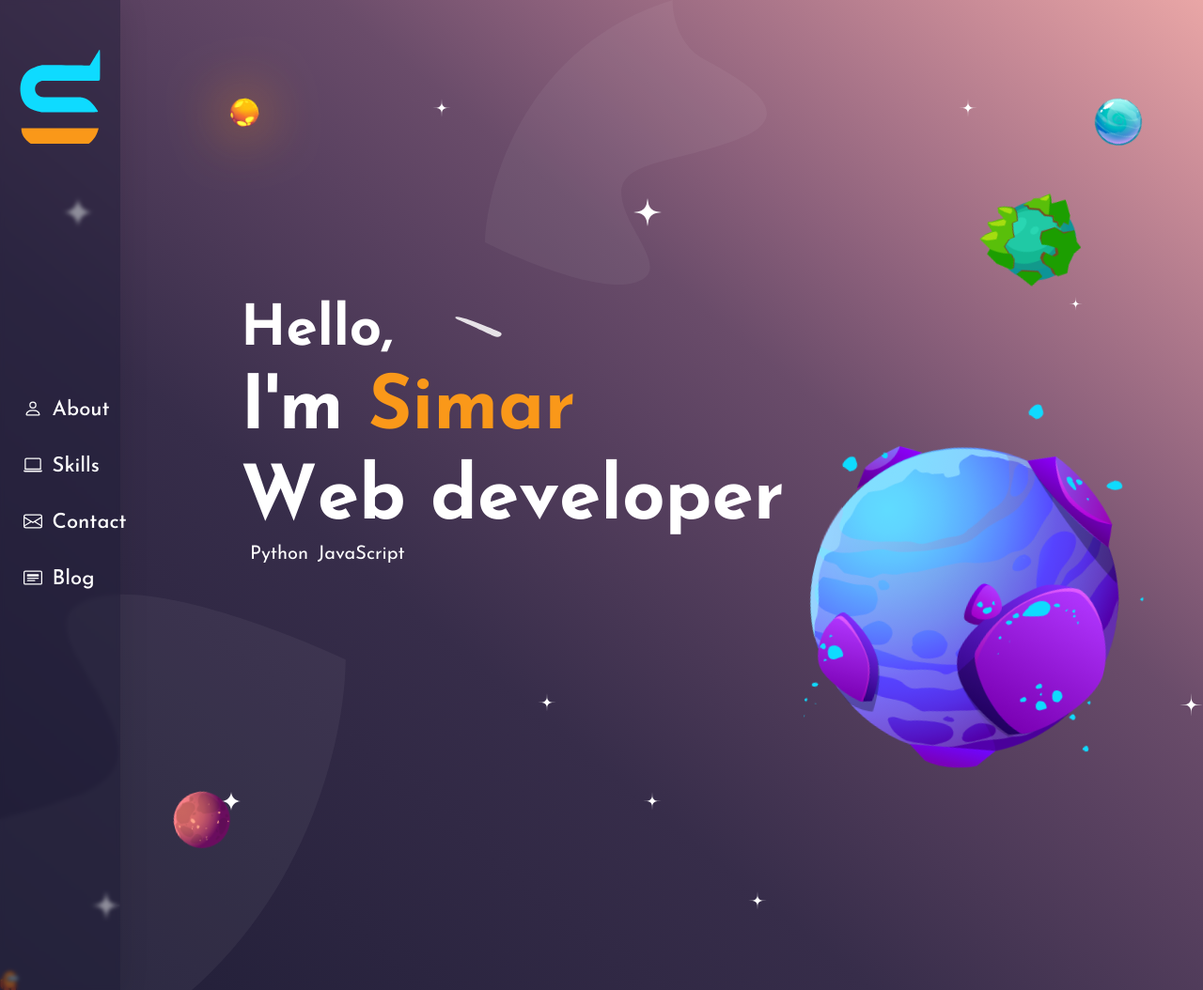
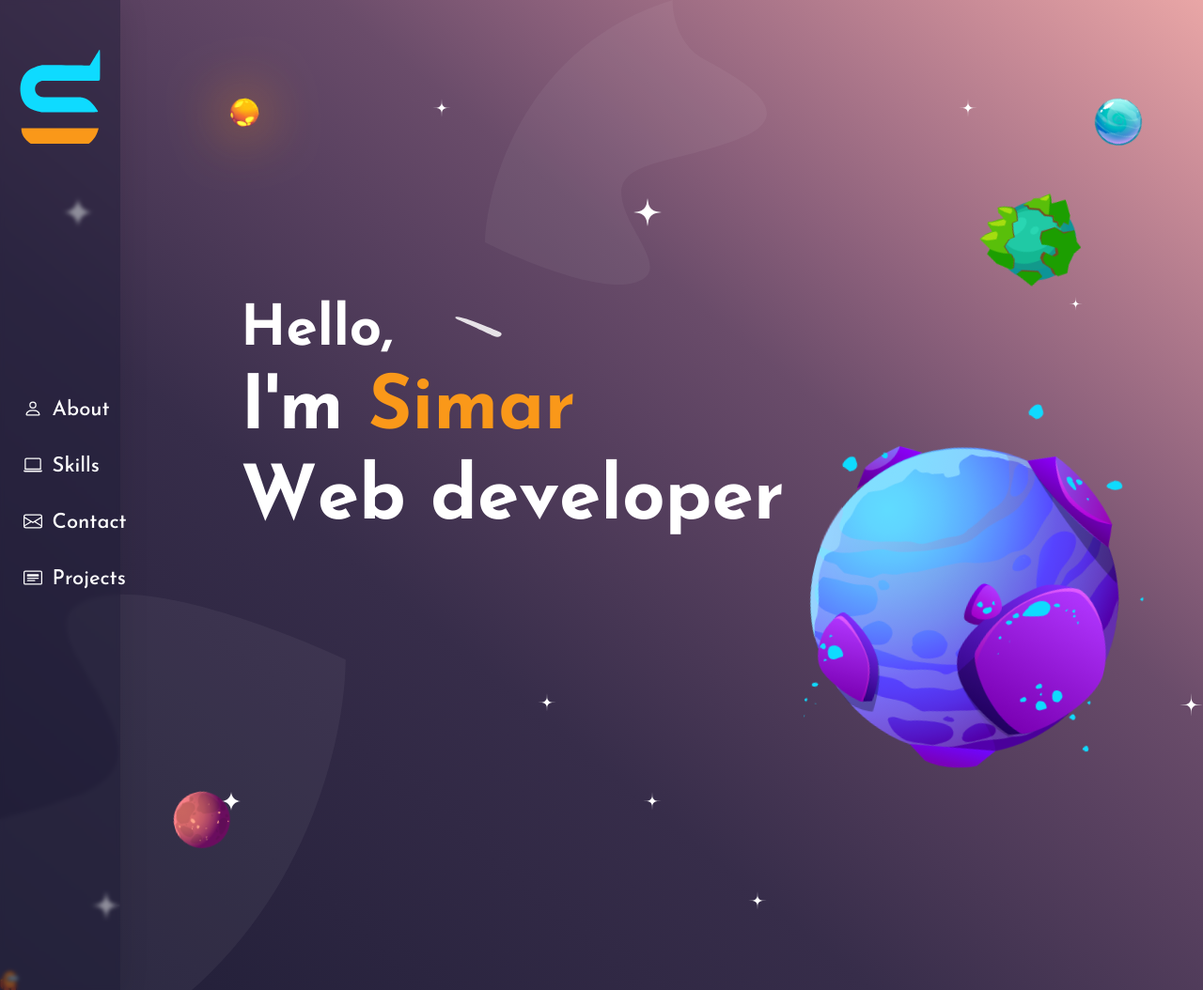
Before and after one commit to simarsudo/portfolio, a Django app: page / in a window 1280 px wide. Shown: the whole page at 94% size. Run offline with Django 4.2, Linux system fonts and the light colour scheme; style sheets or scripts are compiled from the project's sources; some libraries are stand-ins or nearby versions.

Commit message:
update blog to projects name

```diff
--- a/index/templates/index/components/navbar.html
+++ b/index/templates/index/components/navbar.html
@@ -66,7 +66,7 @@
                         d="M3 8.5a.5.5 0 0 1 .5-.5h9a.5.5 0 0 1 0 1h-9a.5.5 0 0 1-.5-.5zm0 2a.5.5 0 0 1 .5-.5h6a.5.5 0 0 1 0 1h-6a.5.5 0 0 1-.5-.5zm0-5a.5.5 0 0 1 .5-.5h9a.5.5 0 0 1 .5.5v1a.5.5 0 0 1-.5.5h-9a.5.5 0 0 1-.5-.5v-1z"
                     />
                 </svg>
-                <span class="nav-svg-text">Blog</span>
+                <span class="nav-svg-text">Projects</span>
             </a>
         </li>
     </ul>
--- a/index/templates/index/index.html
+++ b/index/templates/index/index.html
@@ -48,11 +48,6 @@
             <div class="character">r</div>
         </h1>
 
-        <ul class="skills-index">
-            <li>Python</li>
-            <li>JavaScript</li>
-        </ul>
-
     </div>
 
 </section>
--- a/portfolio/urls.py
+++ b/portfolio/urls.py
@@ -23,5 +23,5 @@ urlpatterns = [
     path('admin/', admin.site.urls),
     path('tinymce/', include('tinymce.urls')),
     path('', include('index.urls')),
-    path('blog/', include('blog.urls')),
+    path('projects/', include('blog.urls')),
 ] + static(settings.STATIC_URL, document_root=settings.STATIC_ROOT)
```
